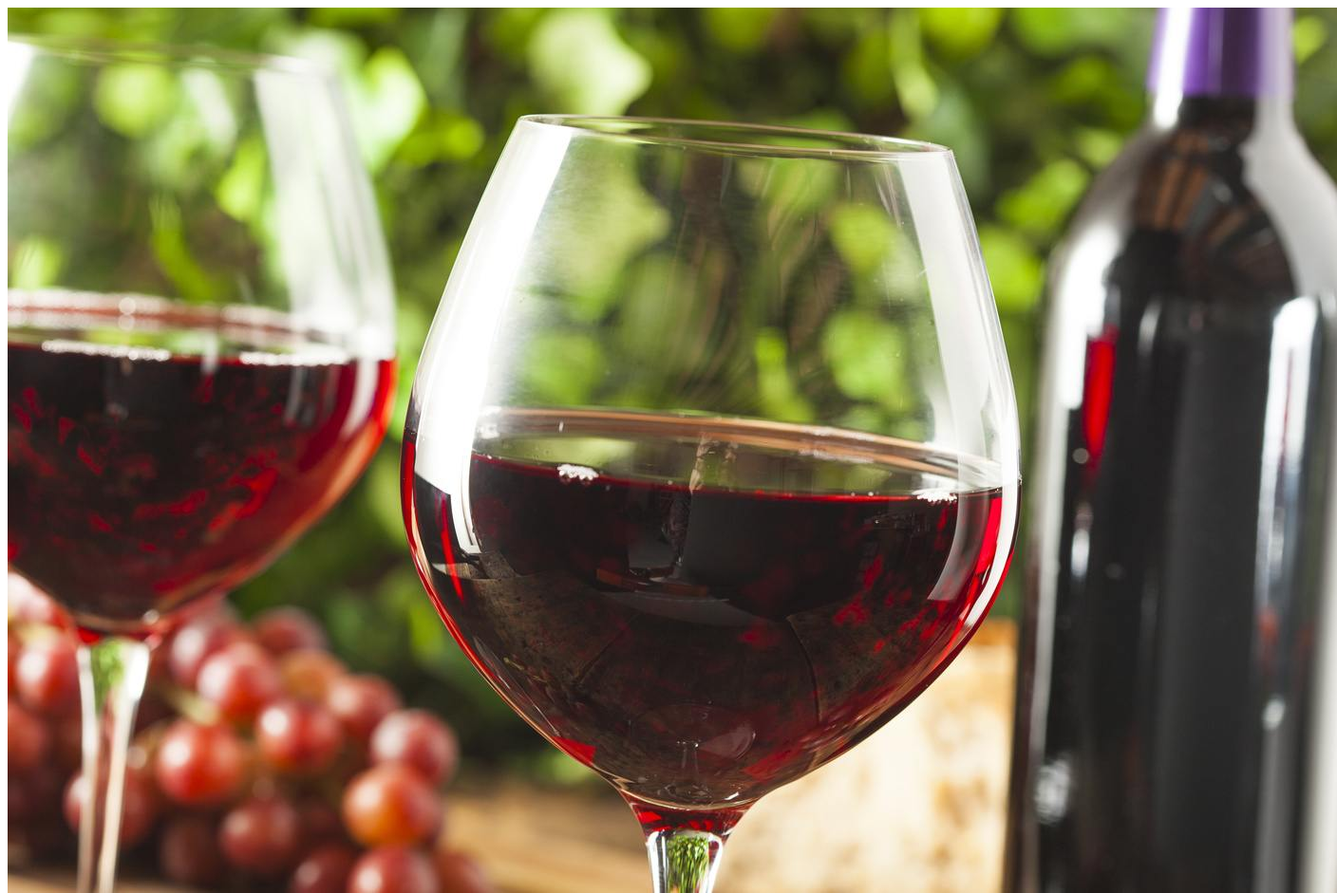
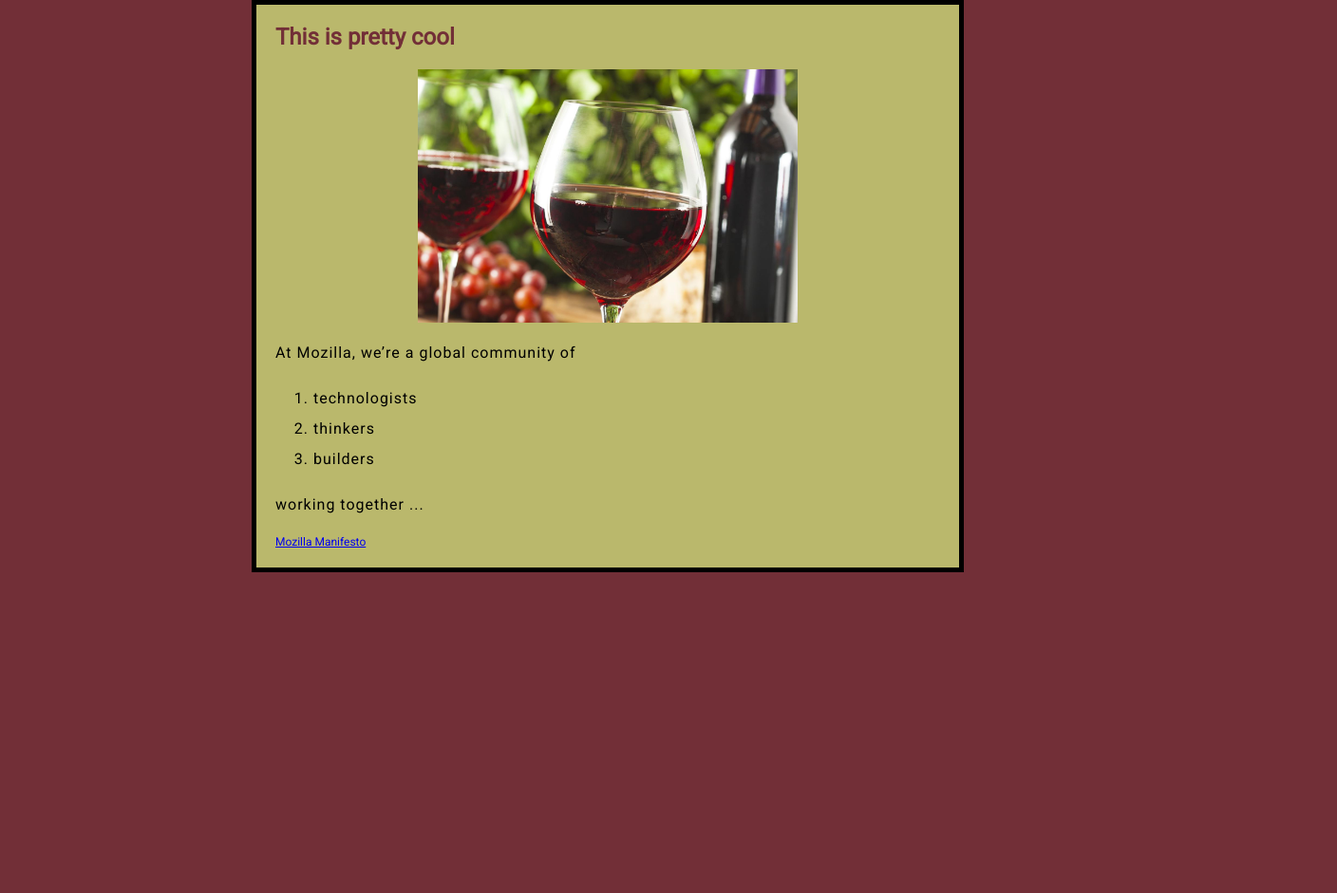
Before and after one commit to jayvanput/web-app-testing, a plain HTML site: page index.html in a window 1280 px wide. Shown: the top 941 px of the page at 95% size, 1408 px wide, since content can reach past the window. After the commit the page ends 800 px from the top, so only its background shows below. Drawn offline with Linux system fonts and the light colour scheme.

Commit message:
Added css sheet

```diff
--- a/index.html
+++ b/index.html
@@ -3,9 +3,12 @@
   <head>
     <meta charset="utf-8">
     <title>My test page</title>
-    <!-- <link href="styles/style.css",rel="'stylesheet"> -->
+    <link href="styles/style.css" rel="stylesheet">
+    <link href="https://fonts.googleapis.com/css?family=Roboto&display=swap" rel="stylesheet">
+    <meta name="viewport" content="width=device-width, initial-scale=1.0">
   </head>
   <body>
+  <h1>This is pretty cool</h1>
     <img src="images/Best-red-wine.jpeg" alt="A glass of red wine with some grapes and a bottle behind it.">
     <p>At Mozilla, we’re a global community of</p>
 
--- /dev/null
+++ b/styles/style.css
@@ -0,0 +1,30 @@
+html {
+  font-size: 12px; /* px means "pixels": the base font size is now 10 pixels high  */
+  font-family: 'Roboto', sans-serif; /* this should be the rest of the output you got from Google fonts */
+  background-color: #722F37;
+}
+h1 {
+  margin: 0;
+  padding: 20px 0;
+  color: #722F37;
+}
+
+p, li {
+  font-size: 16px;
+  line-height: 2;
+  letter-spacing: 1px;
+}
+
+body {
+  width: 700px;
+  margin: 0 auto;
+  background-color: #bab86c;
+  padding: 0px 20px 20px 20px;
+  border: 5px solid black;
+}
+
+img {
+  display: block;
+  margin: 0 auto;
+  width: 400px;
+}
```
